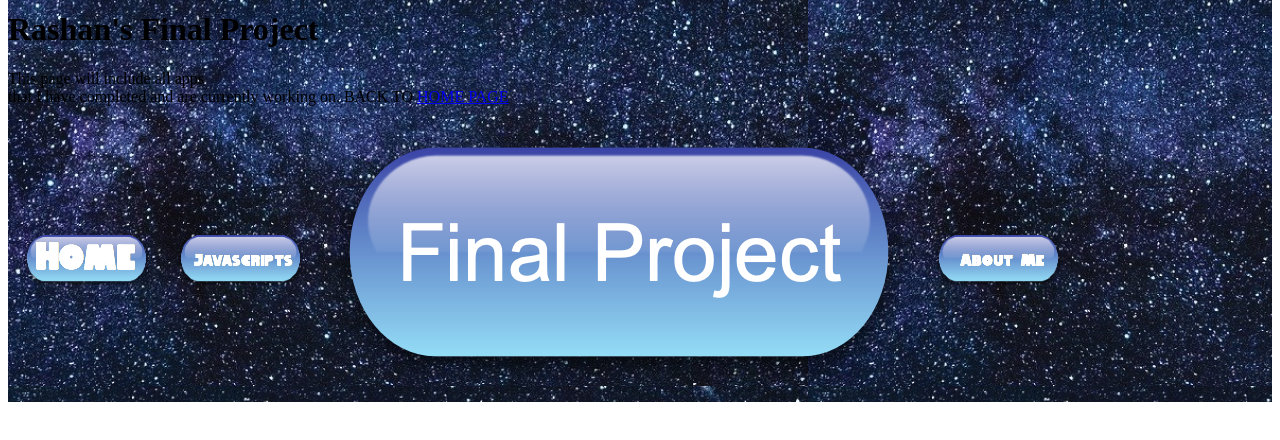
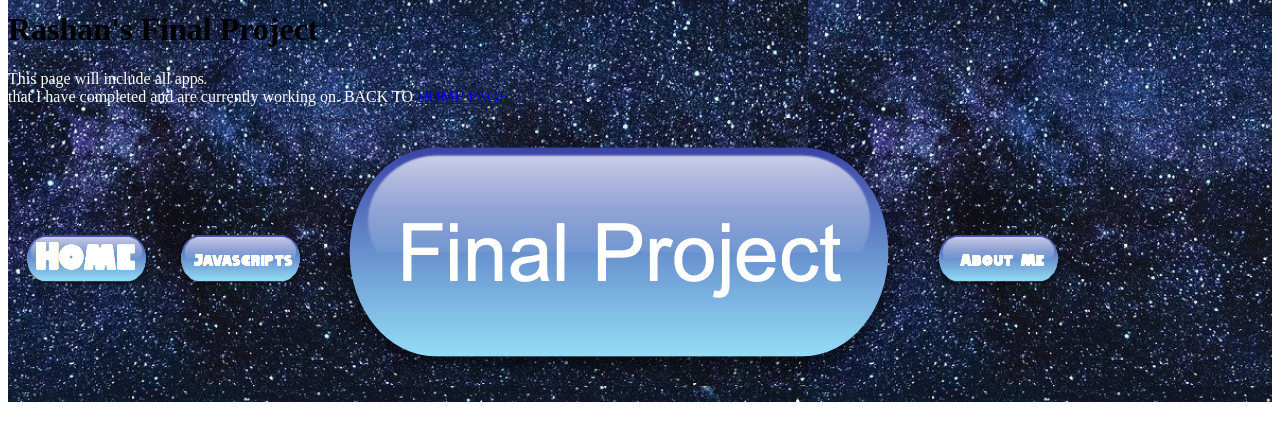
Before and after one commit to rashan24/rashan24.github.io, a plain HTML site: page apps.html in a window 1280 px wide. Shown: the part 222-662 px from the top of the page. Drawn offline with Linux system fonts and the light colour scheme.

Commit message:
Update apps.html

```diff
--- a/apps.html
+++ b/apps.html
@@ -15,5 +15,5 @@
     <th><a href="https://rashan24.github.io/apps.html"><img src="final.png" alt="Final Project Button"></a></th>
     <th><a href="https://rashan24.github.io/about_me.html"><img src="myaboutmebutton.png" alt="About Me Button"></a></th>
   </tr>
-        <p style>This page will include all apps<br>that I have completed and are currently working on.
+        <p style="color:white">This page will include all apps<br>that I have completed and are currently working on.
         BACK TO <a href="index.html"> HOME PAGE </a>
```
